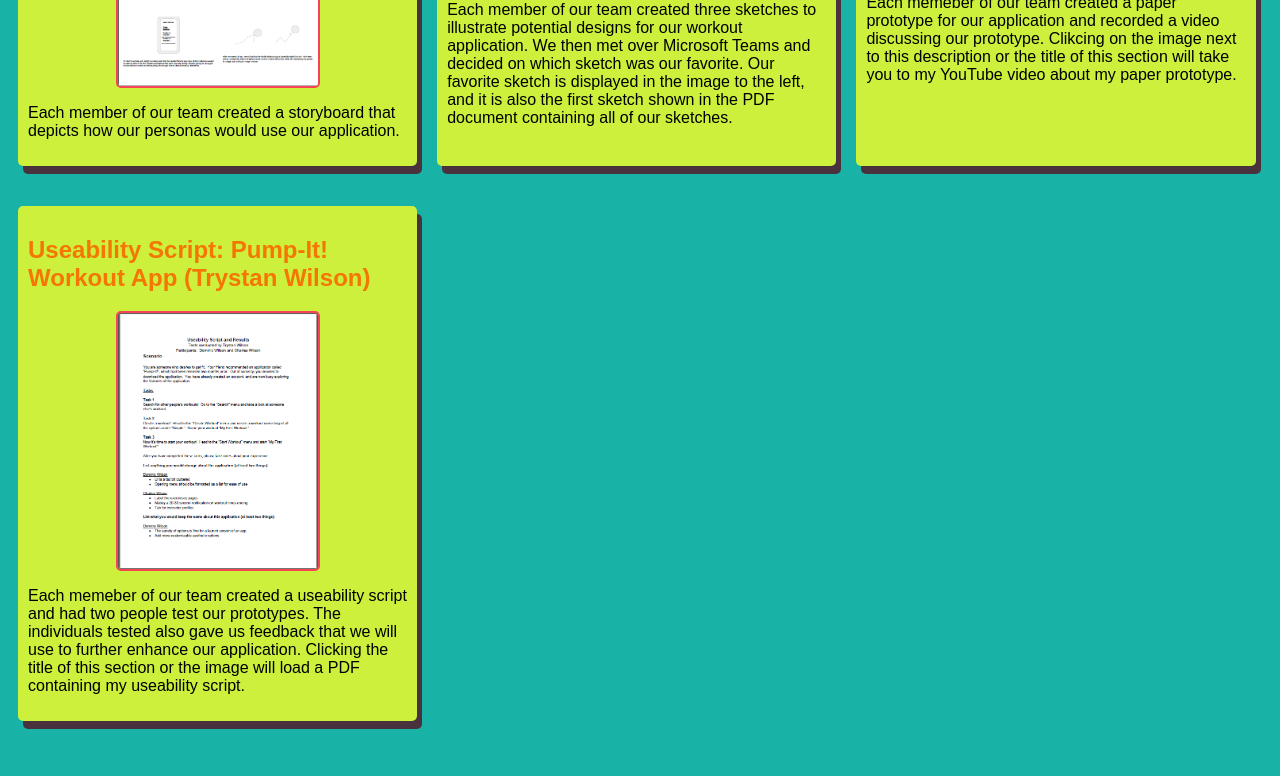
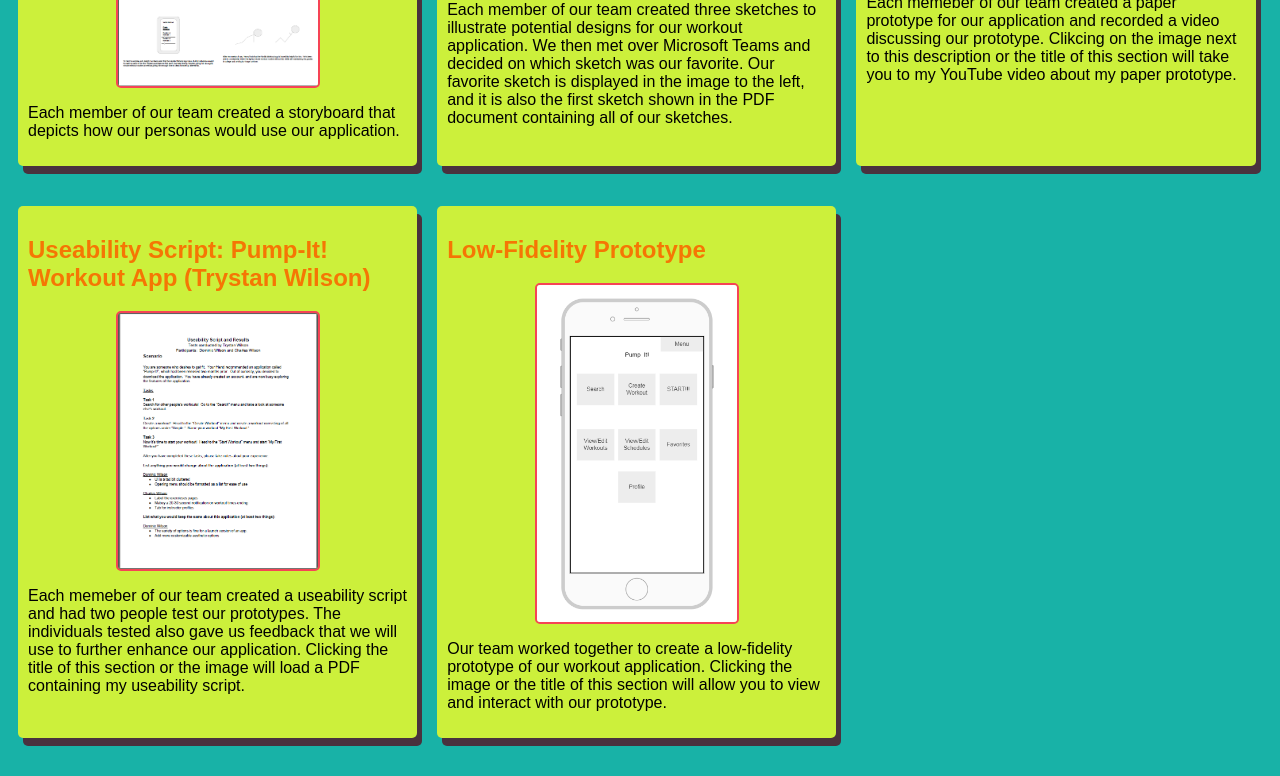
Before and after one commit to trystan1027/trystan1027.github.io, a plain HTML site: page index.html in a window 1280 px wide. Shown: the part 886-1662 px from the top of the page. Drawn offline with Linux system fonts and the light colour scheme.

Commit message:
Add files via upload

```diff
--- a/index.html
+++ b/index.html
@@ -72,6 +72,15 @@
                     <p>Each memeber of our team created a useability script and had two people test our prototypes.  The individuals tested also gave us feedback that we will use to further enhance our application.  Clicking the title of this section or the image will load a PDF containing my useability script.</p>
                 </section>
             </section>
+
+            <!--Section for Low-Fidelity Prototype-->
+            <section class="assignment">
+                <a href="Low-fi Prototype/index.html"><h2>Low-Fidelity Prototype</h2></a>
+                <a href="Low-fi Prototype/index.html"><img src="images/Low-fi Prototype.PNG"></a>
+                <section class="ass.details">
+                    <p>Our team worked together to create a low-fidelity prototype of our workout application.  Clicking the image or the title of this section will allow you to view and interact with our prototype.</p>
+                </section>
+            </section>
         </div>
     </body>
 </html>
```
Also changed, not shown: images/Low-fi Prototype.PNG (added).
